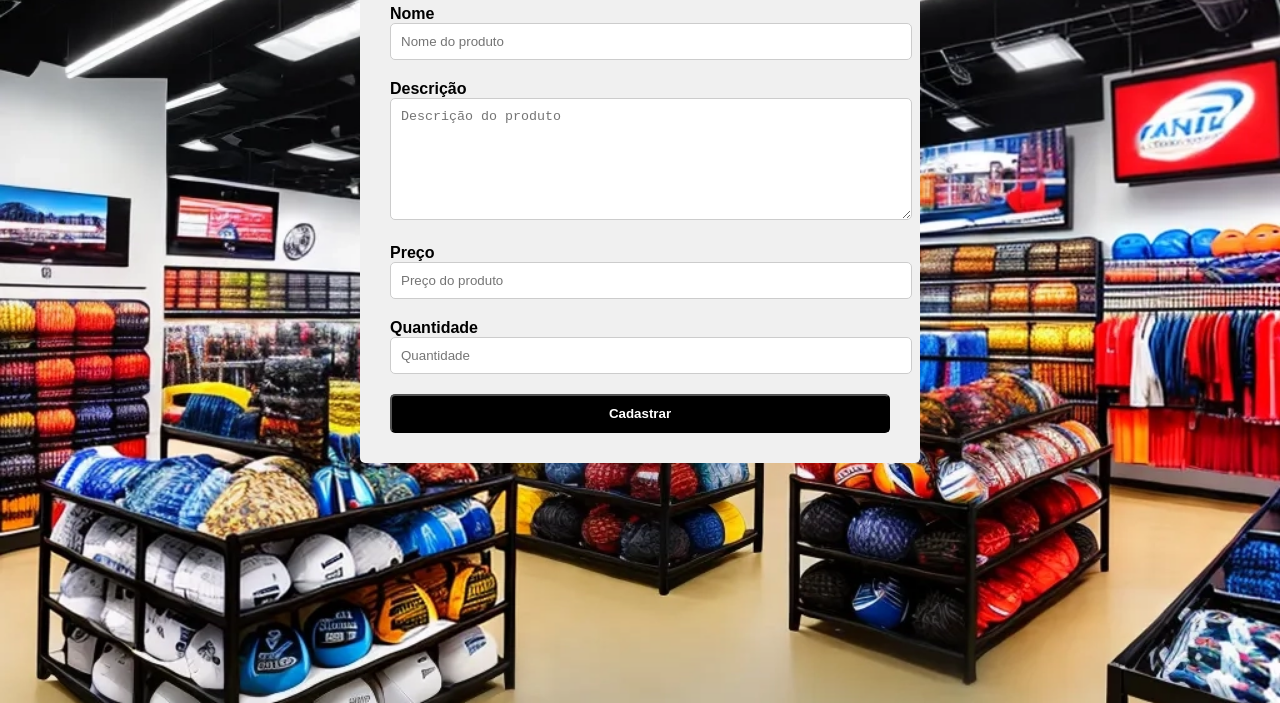
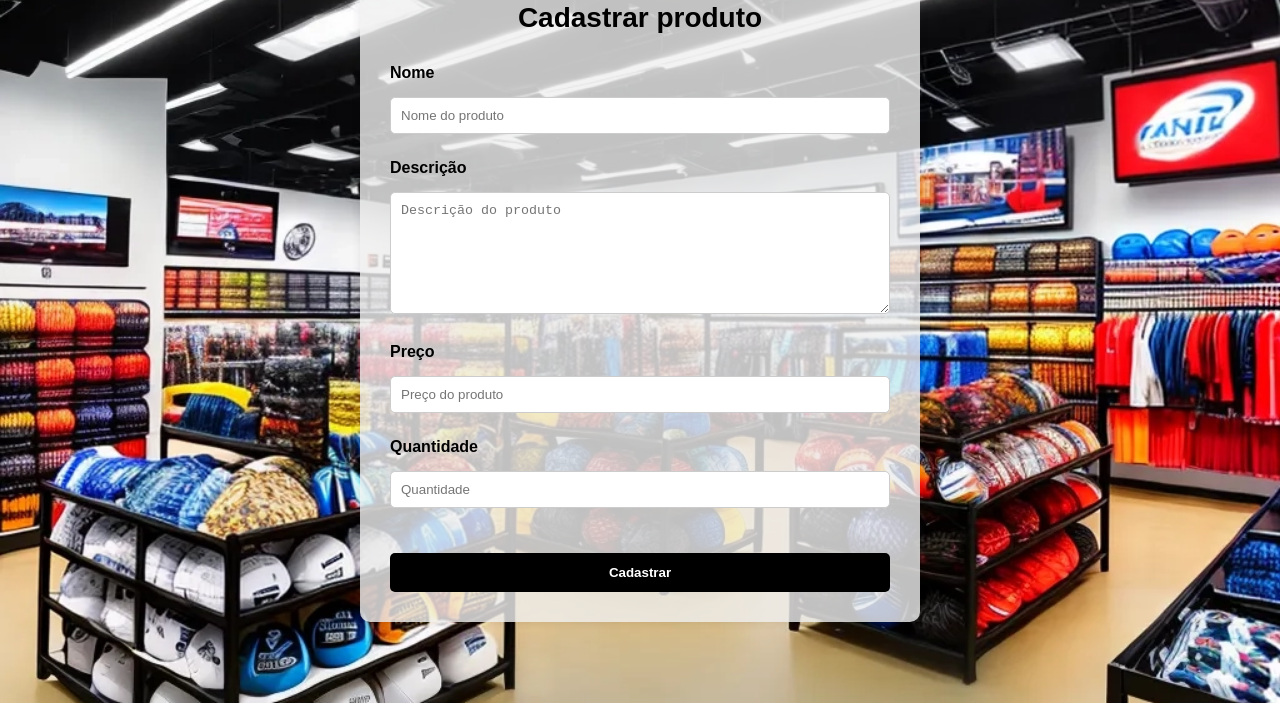
Before and after one commit to GabrielFurlanx/trabalhoEstoque, a plain HTML site: page Trabalho - Desenvolvimento WEB/Cadastrar Produtos/Cadastrar_Produto.html in a window 1280 px wide. Shown: the part 97-800 px from the top of the page. Drawn offline with Linux system fonts and the light colour scheme.

Commit message:
açljfqajfoaj

```diff
--- a/Trabalho - Desenvolvimento WEB/Cadastrar Produtos/Cadastrar_Produto.html
+++ b/Trabalho - Desenvolvimento WEB/Cadastrar Produtos/Cadastrar_Produto.html
@@ -8,7 +8,7 @@
 <body>
   <div id="product-login-form">
     <div class="container">
-      <h1>Cadastro de produto</h1>
+      <h1>Cadastrar produto</h1>
       <form action="submit.php" method="post">
         <div class="form-group">
           <label for="nome">Nome</label>
--- a/Trabalho - Desenvolvimento WEB/Cadastrar Produtos/Cadastrar_produto.css
+++ b/Trabalho - Desenvolvimento WEB/Cadastrar Produtos/Cadastrar_produto.css
@@ -1,58 +1,58 @@
 body {
   font-family: sans-serif;
   background-color: #ffffff;
-  }
-
-body {
-    background-image: url('fundo-tela-de-cadastro.jpg');
+  background-image: url('Image/fundo-tela-de-cadastro.jpg');
   background-size: cover;
+  margin: 0;
+  padding: 0;
 }
 
 #product-login-form {
-    width: 500px;
-    margin: 0 auto;
+  width: 90%;
+  max-width: 500px;
+  margin: 50px auto;
   padding: 30px;
-    background-color: #f0f0f0;
-    border-radius: 5px;
+  background-color: rgba(240, 240, 240, 0.8);
+  border-radius: 10px;
+  box-shadow: 0 0 10px rgba(0, 0, 0, 0.1);
 }
 
 .container {
   width: 100%;
-    max-width: 500px;
   margin: 0 auto;
 }
 
 h1 {
-    font-size: 24px;
+  font-size: 28px;
   font-weight: bold;
-    margin-bottom: 20px;
+  margin-bottom: 30px;
+  text-align: center;
 }
 
 .form-group {
-    margin-bottom: 20px;
+  margin-bottom: 25px;
 }
 
 label {
   font-weight: bold;
-    margin-bottom: 5px;
+  margin-bottom: 10px;
+  display: block;
 }
 
-  input, textarea {
-    width: 100%;
+input[type="text"],
+input[type="number"],
+textarea,
+select {
+  width: calc(100% - 22px);
   padding: 10px;
   border-radius: 5px;
   border: 1px solid #ccc;
+  margin-top: 5px;
 }
 
 textarea {
   height: 100px;
-  }
-
-  select {
-    width: 100%;
-    padding: 10px;
-    border-radius: 5px;
-    border: 1px solid #ccc;
+  resize: vertical;
 }
 
 button {
@@ -60,7 +60,14 @@ body {
   background-color: #000000;
   color: #ffffff;
   font-weight: bold;
-    padding: 10px;
+  padding: 12px;
   border-radius: 5px;
   cursor: pointer;
+  border: none;
+  margin-top: 20px;
+  transition: background-color 0.3s ease;
 }
+
+button:hover {
+  background-color: #333333;
+}
```
Lines whose indentation alone changed are shown as unchanged.
